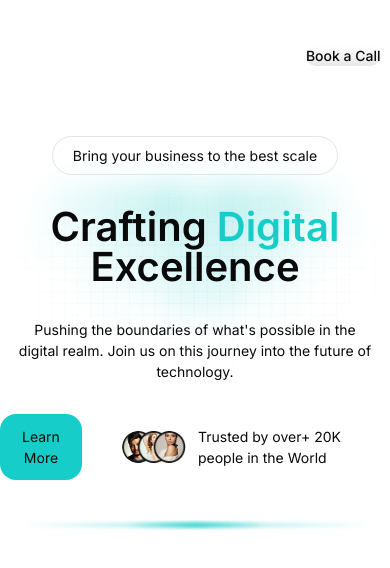
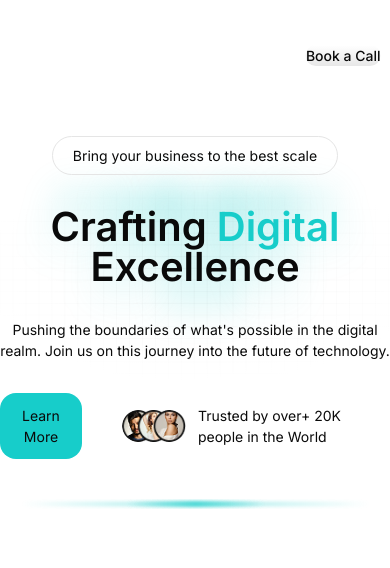
Before and after one commit to Roshen-Perera/ceylon-developers-portfolio, a Next.js app: page / in a window 390 px wide. Shown: the top 568 px of the page. Built offline with nearby package versions, Linux system fonts and the light colour scheme.

Commit message:
Update HeroSection layout for improved responsiveness and alignment

```diff
--- a/components/heroSection.tsx
+++ b/components/heroSection.tsx
@@ -15,7 +15,7 @@ const HeroSection = () => {
         </H1>
         <H1 className="font-semibold text-8xl items-center">Excellence</H1>
       </div>
-      <div className="mt-8 max-w-2xl flex items-center mx-auto px-4">
+      <div className="mt-8 lg:max-w-2xl sm:max-w-xs flex items-center">
         <P className="text-center">
           Pushing the boundaries of what&apos;s possible in the digital realm.
           Join us on this journey into the future of technology.
```
